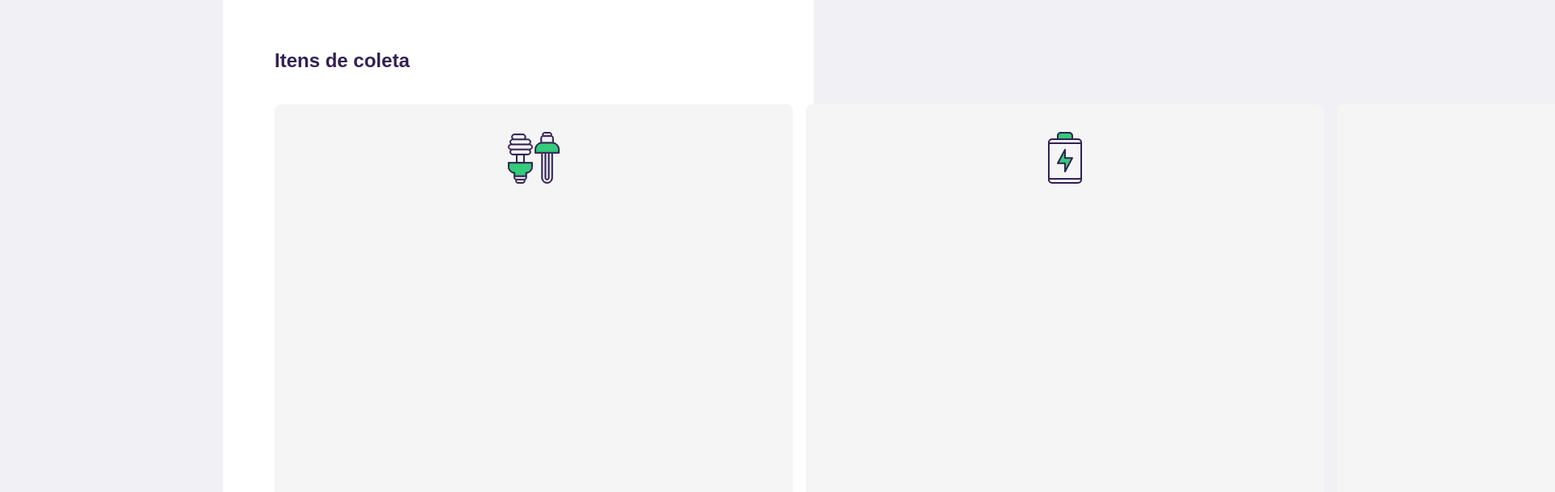
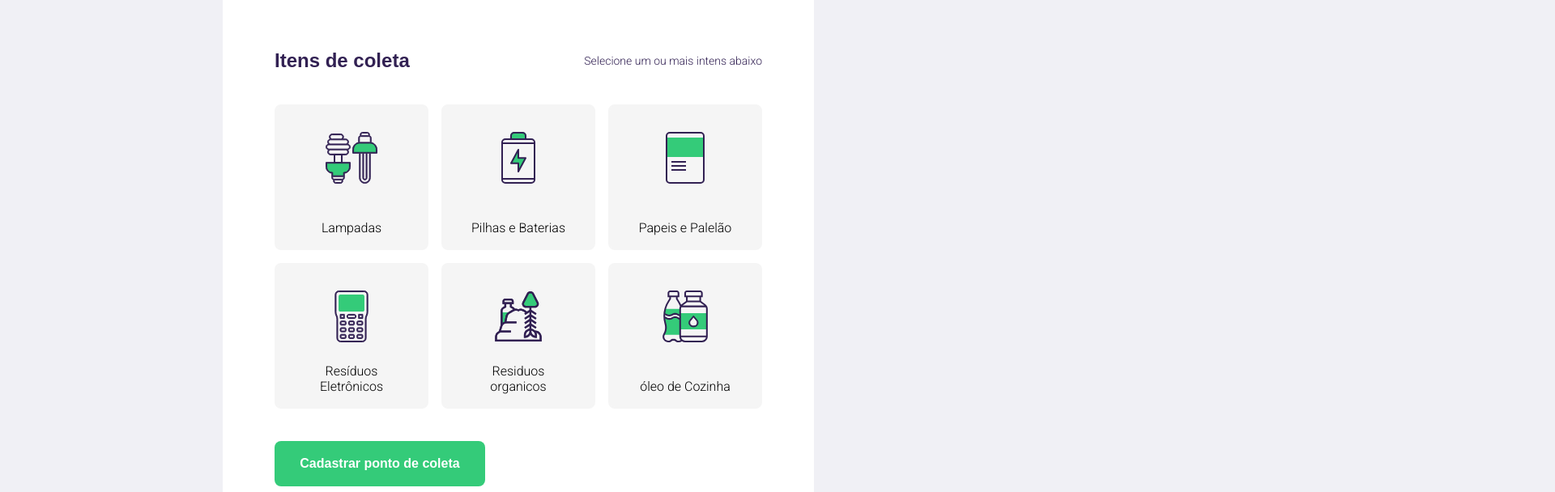
Before and after one commit to LeandroSannt/Semana-NLW, a website: page src/Views/creat-point.html in a window 1280 px wide. Shown: the part 688-1296 px from the top of the page at 81% size, 1920 px wide, since content can reach past the window. Drawn offline with nearby package versions, Linux system fonts and the light colour scheme; files that its build step writes are made by us from their sources; no server answers; files whose address does not match are found by name.

Commit message:
atualizando

```diff
--- a/public/css/responsividade.css
+++ b/public/css/responsividade.css
@@ -152,25 +152,3 @@
         background-position-y:200px ;
     }
 }
-
-@media (min-width: 375px){
-
-    .items-grid li{
-        background-color: #f5f5f5;
-        list-style: none;
-        border: 2px solid #f5f5f5;
-        height: 180px;
-        border-radius: 8px;
-        padding: 32px 24px 16px;
-        display: flex;
-        align-items: center;
-        justify-content: space-between;
-        flex-direction: column;
-        cursor: pointer;
-        text-align: center;
-        width: 50vw;
-        height: 50vw;
-        margin-bottom: 10px;
-    }
-
-}
--- a/src/database/db.js
+++ b/src/database/db.js
@@ -81,11 +81,11 @@ db.serialize(() =>{
     })*/
 
     //deletar dados
-   /* db.run (`DELETE FROM places WHERE id =?`, [16],function(err){
+    db.run (`DELETE FROM places WHERE id =?`, [19],function(err){
         if(err){
             console.log("err")
         }
         console.log("registro apagado com sucesso")
-    })*/
+    })
 
 })
```
Also changed, not shown: 2 other files.
